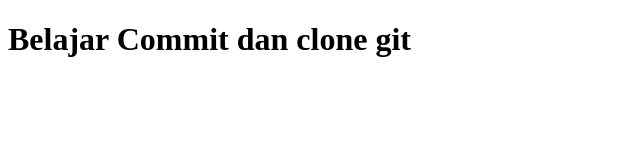
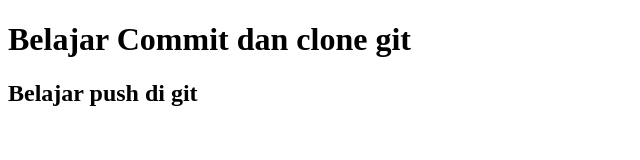
Before and after one commit to iyasz/belajar-Clone, a plain HTML site: page index.html in a window 1280 px wide. Shown: the whole page, without its empty margins (0-640 px from the left). Drawn offline with Linux system fonts and the light colour scheme.

Commit message:
menambah h2 di html

```diff
--- a/index.html
+++ b/index.html
@@ -8,5 +8,6 @@
 </head>
 <body>
     <h1>Belajar Commit dan clone git</h1>
+    <h2> Belajar push di git</h2>
 </body>
 </html>
```
